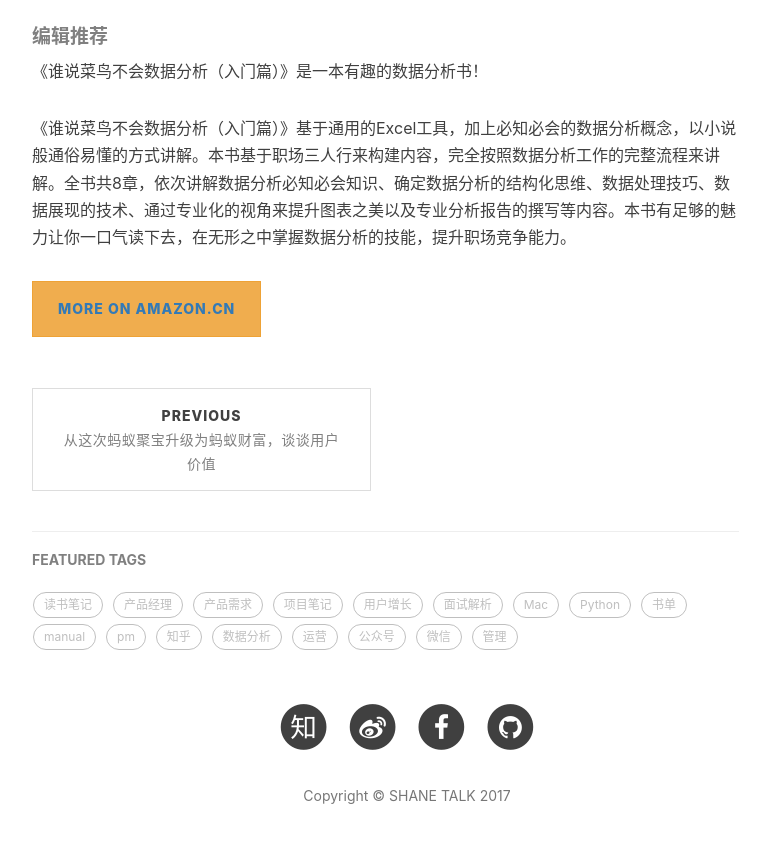
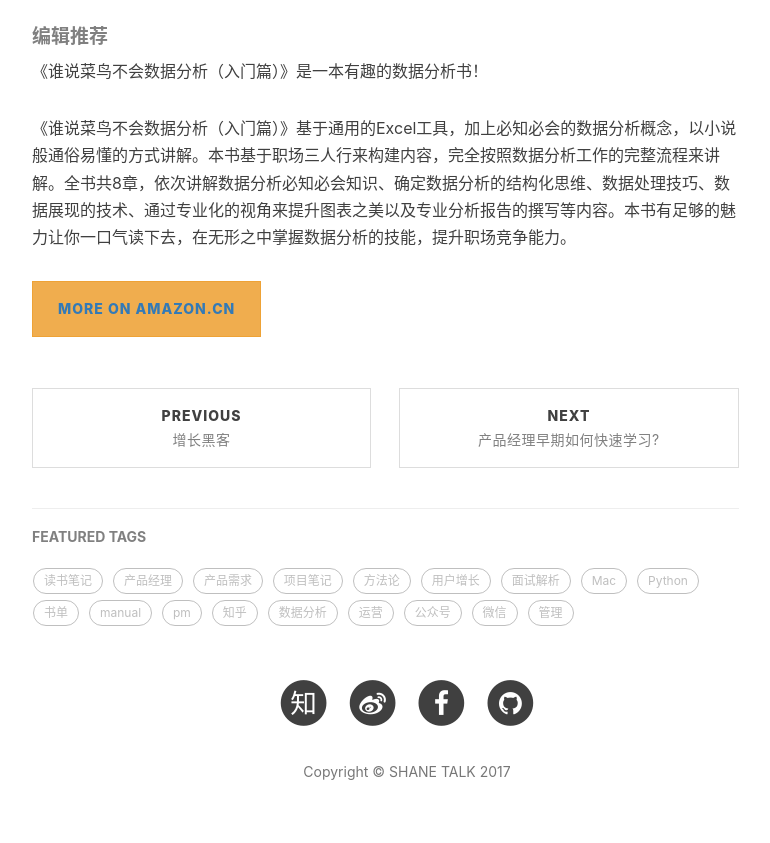
Before and after one commit to shaneliu/shaneliu.github.io, a Jekyll site: the page built from _posts/2017-06-07-Top-mentioned-books-on-zhihu.markdown, in a window 1280 px wide and 900 px high, scrolled down 12663 px. Shown: the top 843 px of the window, without its empty margins (233-1003 px from the left). Built offline with Jekyll 4.4.1, drawn with Linux system fonts in a browser that asks for light colours; nearby versions of some CDN libraries; comment, search, counter and statistics services are not loaded; some of the changed lines change nothing that is shown.

Commit message:
add new file: novice-tutorial

```diff
--- a/_posts/2017-06-06-what-is-the-user-value.mdown
+++ b/_posts/2017-06-06-what-is-the-user-value.mdown
@@ -1,38 +1,31 @@
 ---
 layout:     post
-title:      "从这次蚂蚁聚宝升级为蚂蚁财富，谈谈用户价值"
+title:      "增长黑客"
 subtitle:   " \"What is the user value\""
 date:       2017-06-06 12:00:00
 author:     "Shane"
 header-img: "img/How-to-learn-Enlgish-fast.png"
 tags:
     - 产品经理
-    - 用户价值
+    - 用户增长
     - 蚂蚁聚宝
     - 蚂蚁财富
 ---
 
 
-我是「蚂蚁聚宝」的用户，前两天的改版让我很不适应，很多已经熟悉的操作都要重新建立习惯。很快的就在朋友圈就看到了吐槽，接着「知乎」也给推送相关的讨论：[如何评价蚂蚁聚宝升级为蚂蚁财富，这次改版的目的是什么？](https://www.zhihu.com/question/61087669)，然后我去 APP Store 搜了下新版的评论，**一星差评**。
+这两天把拖了很久的《增长黑客》快速翻完了。内容比较浅，有很多案例，适合 1 - 3 年的 PM ，或刚接触用户增长工作的同学阅读。
 
-对于这次改版，一不了解目标，二不知道数据，所以很难去准确的评价。但单从 __用户价值__ 这个角度来说，改版显示是失败的。
-
-
-
->引用一位朋友的话：我一直觉得我们的文化里需要拥抱失败、赞美失败的精神。因为失败的侧面是勇气、冒险、创新。而拥抱失败之后的自省和重新出发，也许是伟大事业的必经之路。
-
-我觉得操作上还是有些地方可以改进的。
+这本书在第七章《病毒传播》中介绍了百度网盘的一个营销case，很巧的，我正是当时在百度网盘负责容量体系和会员体系的小 PM 。
 
 
 
 
----
+##### 容量结构
 
-### 用户价值
+PCS的账户总容量由3个部分组成：等级容量、扩展容量、附加容量；如下图所示：
 
+<img src="" width="100%">
 
-
-第一条是用户价值，用户价值=（新体验-旧体验）-替换成本，体验因人而异，即使同一人的每一次体验也会因为个人生理心理变化或外部条件变化而不同，所以这里的“用户价值”只能是单人单次产品体验所感受的价值。
-
-
-第二条是用户样本量，遍历理解足够多样化的“用户价值样本”，才能在脑中形成“用户分布模型”，需要做产品决策时，使用“用户分布模型”来思考，是无数用户样本的瞬间匹配。
+- 等级容量：账户的等级不同，有不同的容量上限，默认为普通账户，提供15G的免费容量。用户可以付费升级为高级账户，高级账户有更高但具时效的容量上限。
+- 扩展容量：提供具有时效性的扩展容量，不可累加，厂商合作以及易平台属于该部分。
+- 附加容量：提供永久免费的附加容量，可累加。
--- a/_posts/2017-06-07-Top-mentioned-books-on-zhihu.markdown
+++ b/_posts/2017-06-07-Top-mentioned-books-on-zhihu.markdown
@@ -23,6 +23,8 @@
 - 最后，统计数据并把这些图书推荐个大家
 
 <img src="/img/in-post/Top-mentioned-books-on-zhihu/Top-mentioned-books-on-zhihu.png" width="100%">
+
+
 
 ---
 
@@ -58,6 +60,7 @@
 - 为初中级产品经理量身定制，大量延伸阅读构成从业资料库。
 
 <p><a class="btn btn-warning" target="_blank" href="https://www.amazon.cn/gp/product/B00NWSS7YI/ref=as_li_qf_sp_asin_il_tl?ie=UTF8&camp=536&creative=3200&creativeASIN=B00NWSS7YI&linkCode=as2&tag=iamshane-23">More on Amazon.cn</a></p>
+
 
 <p id="anchor2"></p>
 ---
--- /dev/null
+++ b/_posts/2017-06-08-novice-tutorial-for-pm.markdown
@@ -0,0 +1,98 @@
+---
+layout:     post
+title:      "产品经理早期如何快速学习?"
+subtitle:   " \"Novice tutorial for PM\""
+date:       2017-06-08 12:00:00
+author:     "Shane"
+header-img: "img/evolution.jpg"
+tags:
+    - 产品经理
+    - 个人成长
+    - 方法论
+---
+
+
+
+「产品经理早期如何快速学习?」是知乎上的一个[热门问题](https://www.zhihu.com/question/29342383)，有超过 30000 的关注者，问题下的回答也很丰富，具体能力方面的偏多。
+
+但因为不同公司对产品经理的能力要求往往有不同的侧重点，所以今天想从学习曲线周期的角度介绍一种比较通用的方法，希望能够帮助更多的朋友渡过新手墙。
+
+---
+
+### 学习曲线
+
+首先来看一下学习曲线，学习曲线表达的是技能水平和实践时间之间的关系，如下图，纵轴代表技能水平，横轴代表实践时间。
+
+在我看来，不论是进入一个新领驭，还是学习一项新技能，学习曲线都可以大概分为三个阶段：
+
+##### 1 摸索期
+
+这个阶段刚接触一个新的领域，因为大脑的输入信息量还远远不够，所以只有一些很大、很模糊的概念认知，还不能将大的目标拆解成小的技能集合，想学习但感到无从下手；主要的表现如不知道哪些需要学，哪些不要学，哪些要先学，哪些后学。
+
+##### 2 入门期
+
+到了入门期，就已经找到了明确的学习目标，这个阶段最重要的是掌握迭代的学习方法，使用迭代方法有针对性的训练，那么技能水平会在短时间内获得快速提升。
+
+##### 3 精进期
+
+当技能水平达到一定高度之后，增速就会放缓，这预示着已经进入了精进期；在精进阶段每一点进步都需要花费大量的时间和精力，但如果要成为某个领域的大师，就必须在精进期不断的探索，关于这个阶段最著名的就是 10000 小时理论。
+
+<img src="/img/in-post/novice-tutorial-for-pm/learning-curve.png" width="100%">
+
+如果我们的目标是快速掌握一项技能的话，那么重点要关注前两个阶段，怎么有效的把大目标拆解成小目标集合？怎么构建自己的迭代学习模型？
+
+
+---
+
+### DLPM 模型
+
+关于高效学习的方法论有很多，稍微花点心思，就能找到很多这方面的材料，这里给大家介绍一种我自己用比较顺手的，为了写文章，临时起了个名字：__DLPM 模型__。
+
+
+<img src="/img/in-post/novice-tutorial-for-pm/dlpm.png" width="100%">
+
+- ##### 第一步：Deconstruct
+
+    拆解技能，找到最关键的最具体的目标，越细越好。每个新知识或技能都有其最关键的基本部分，专注这个部分就可以高效的得到提高。
+
+    例如：我想学习 PS 这个目标就定义的过于宽泛，可以需要根据实际用途具象化一些，比如我想学 PS 制作简单的海报，对于这个技能可能就只需要学习图层的概念，学习修改图片，学习修改字体这几项子技能。
+
+- ##### 第二步：Learn
+
+    学习一些基础概念，秉持实用注主义，学到足够开展实践练习的程度就好。例如：如果你想学编程，不要给自己买20本书然后告诉自己“等我读完这20本书就开始编程”，你只要学到足以练习并足以自己纠错的程度就可以了。
+
+- ##### 第三步：Practice
+
+    认清了目标，了解了足够的基础知识，那就要尽快的上手实践。需要排除一切干扰，游戏小说视频，统统放一边，不管怎么样坚持一段时间（至少合计超过20小时）。
+
+
+- ##### 第四步：Measure
+
+    分析总结实践过程中获得的结果，那些符合预期的就是我们习得的知识、技能；那些不符合预期的，继续总结，发现问题后开始下一轮的学习流程，不断的重复第二步到第四步，直至这个技能水平达到要求。
+
+
+---
+
+### 3个实操建议
+
+方法论的东西到这里已经讲完了，对于「产品经理早期如何快速学习?」这个具体的 case 最后还有3个实操建议。
+
+##### 1 做行业简报
+
+对于新人来说，不知道自己不知道，所以无从学起，更没有办法拆解目标。针对这种情况，每周做行业简报是一个比较有效的办法。
+
+每天在固定的信息渠道收集和自己处所行业相关的资讯，越多越好，然后就资讯中出现的新产品，新概念做进一步的信息研究并记录。然后在每周的周末对一周累积的材料进行汇总和分类。
+
+行业简报的好处就是能在短期快速的扩大信息的输入量，尽快对自己所处的行业有个大概的认识。
+
+##### 2 看用户反馈
+
+每天看自己产品，竞品的用户反馈，有条件的可以和一些典型用户一对一沟通一下。小马哥都提过“10/100/1000法则”，即产品经理每个月必须做10个用户调查，关注100个用户博客，收集1000个用户体验反馈。
+
+这点的重要性就不多讲了，JUST DO IT 。
+
+##### 3 写总结文章
+
+每周写一篇关于自己项目的文章。写文章是一种强制自己总结的方式，因为文章是有结构的，在写文章的过程中，就需要将平时零散的想法再拿出来系统的想一遍。
+
+写文章在这三项里面是最难的，同时也是最有帮助的，因为这个过程其实就是把项目经验抽象，然后再结构化，结构化后的知识就能和已有的知识体系很好的结合在一起，写文章过程就是知识内化的过程。
```
Also changed, not shown: img/C88004E48D4C3D52FC2104768907D6E7ED5F7449_size61_w1200_h720.jpeg (added), img/Movie-Theater-Audience.jpg (added), img/blog-avatar-temp1.jpeg (added), img/blog-avatar.jpeg, img/ebook.jpg (added), img/evolution.jpg (added), img/flht.jpg (added), img/hr3xhd942vot3a62.jpeg (added), img/in-post/novice-tutorial-for-pm/dlpm.png (added), img/in-post/novice-tutorial-for-pm/learning-curve.png (added), img/p663396773.jpg (added), img/what-is-your-story.jpg (added).
